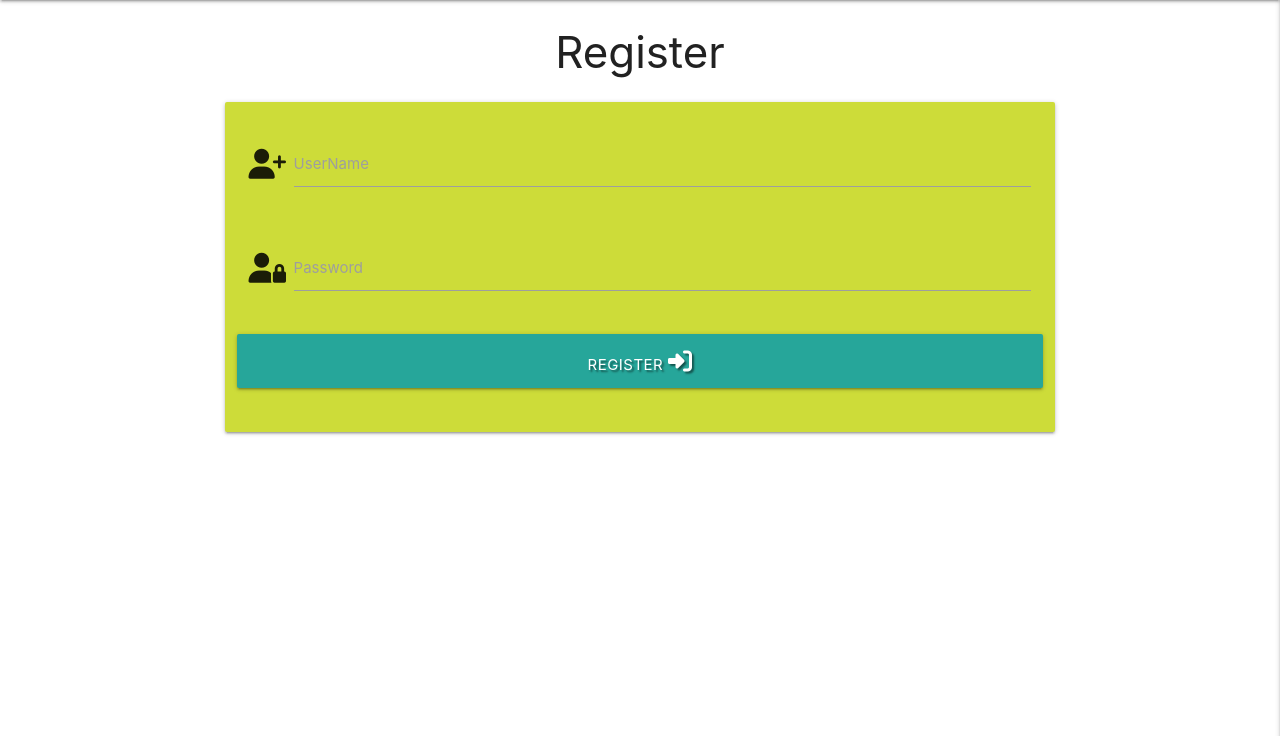
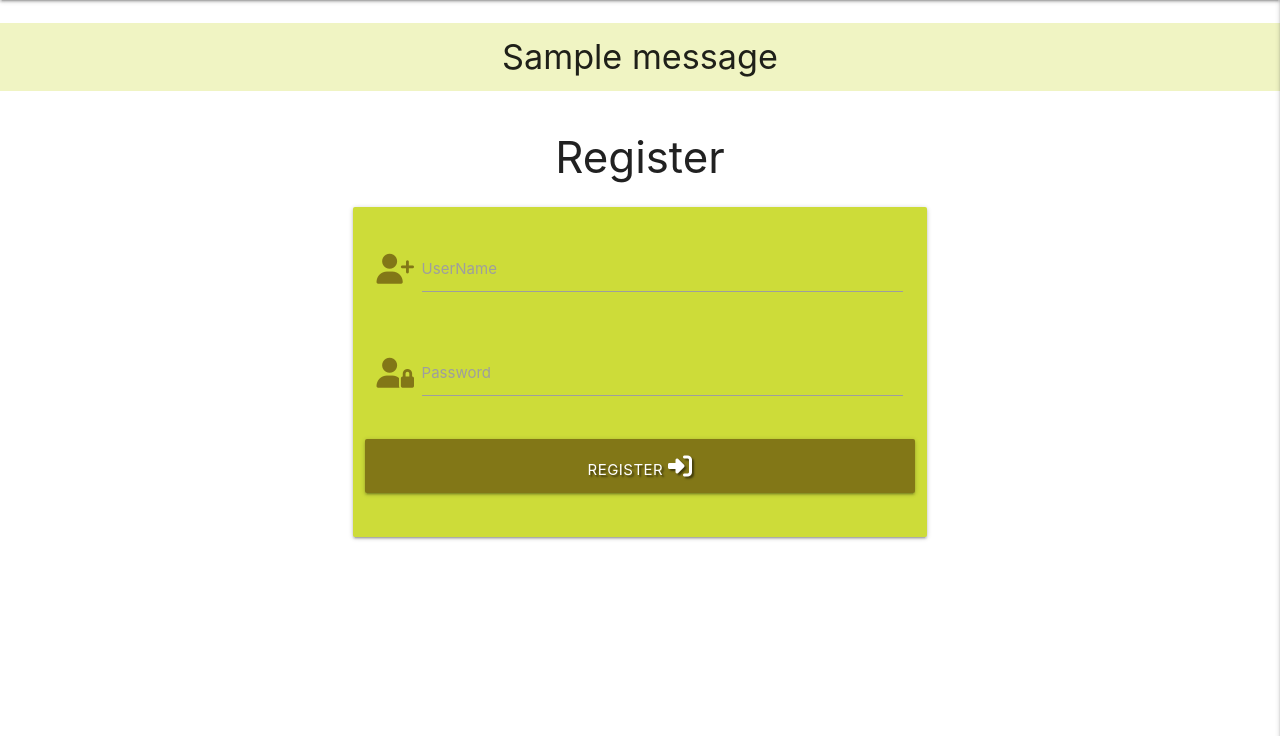
Before and after one commit to VioletViolaVi/code_institute_flask_practice, a Flask app: page /register in a window 1280 px wide. Shown: the part 64-800 px from the top of the page. Run offline with Flask 2, Linux system fonts and the light colour scheme; one stand-in notice (Sample message) is shown; some libraries are stand-ins or nearby versions.

Commit message:
add register functionality

```diff
--- a/app.py
+++ b/app.py
@@ -27,9 +27,28 @@ def get_tasks():
 
 @app.route("/register", methods=["GET", "POST"])
 def register():
+    if request.method == "POST":
+        # check if username is already in mongodb
+        # 'documented_users' is from mongodb collection
+        existing_user = mongo.db.documented_users.find_one(
+            {"username": request.form.get("username").lower()})
+        if existing_user:
+            flash("Username already exists")
+            return redirect(url_for("register"))
+
+        register = {
+            "username": request.form.get("username").lower(),
+            "password": generate_password_hash(request.form.get("password"))
+
+        }
+
+        # 'documented_users' is from mongodb collection
+        mongo.db.documented_users.insert_one(register)
+
+        # put newly created user into 'session' cookie
+        session["user"] = request.form.get("username").lower()
+        flash("Registration Successful!")
     return render_template("register.html")
-
-
 
 
 if __name__ == "__main__":
--- a/static/assets/styles/styles.css
+++ b/static/assets/styles/styles.css
@@ -11,3 +11,7 @@ body {
 .text-shadow {
   text-shadow: 2px 2px 2px rgba(0, 0, 0, 0.5);
 }
+
+.flashes h4 {
+  line-height: 2;
+}
--- a/templates/base.html
+++ b/templates/base.html
@@ -81,6 +81,22 @@
       </ul>
     </header>
 
-    {% block content %}{% endblock %}
+    <section>
+        <!-- flash messages -->
+        {% with messages = get_flashed_messages() %}
+            {% if messages %}
+                {% for message in messages %}
+                    <div class="row flashes">
+                        <h4 class="lime lighten-4 center-align">{{ message }}</h4>
+                    </div>
+                {% endfor %}
+            {% endif %}
+        {% endwith %}
+    </section>
+
+    <main class="container">
+        {% block content %}
+        {% endblock %}
+    </main>
   </body>
 </html>
--- a/templates/register.html
+++ b/templates/register.html
@@ -12,8 +12,14 @@
       <!-- username -->
       <div class="row">
         <div class="input-field col s12">
-          <i class="fas fa-user-plus prefix light-lime-text text-darken-4"></i>
-          <input id="username" name="username" type="text" class="validate" />
+          <i class="fas fa-user-plus prefix lime-text text-darken-4"></i>
+          <input
+            id="username"
+            name="username"
+            type="text"
+            class="validate"
+            required
+          />
           <label for="username">UserName</label>
         </div>
       </div>
@@ -21,22 +27,23 @@
       <!-- password -->
       <div class="row">
         <div class="input-field col s12">
-          <i class="fas fa-user-lock prefix light-lime-text text-darken-4"></i>
+          <i class="fas fa-user-lock prefix lime-text text-darken-4"></i>
           <input
             id="password"
             name="password"
             type="password"
             class="validate"
+            required
           />
           <label for="password">Password</label>
         </div>
       </div>
 
-      <!-- register -->
+      <!-- register btn -->
       <div class="row">
         <button
           type="submit"
-          class="col s12 btn-large light-lime darken-4 text-shadow"
+          class="col s12 btn-large lime darken-4 text-shadow"
         >
           Register <i class="fas fa-sign-in-alt"></i>
         </button>
```
